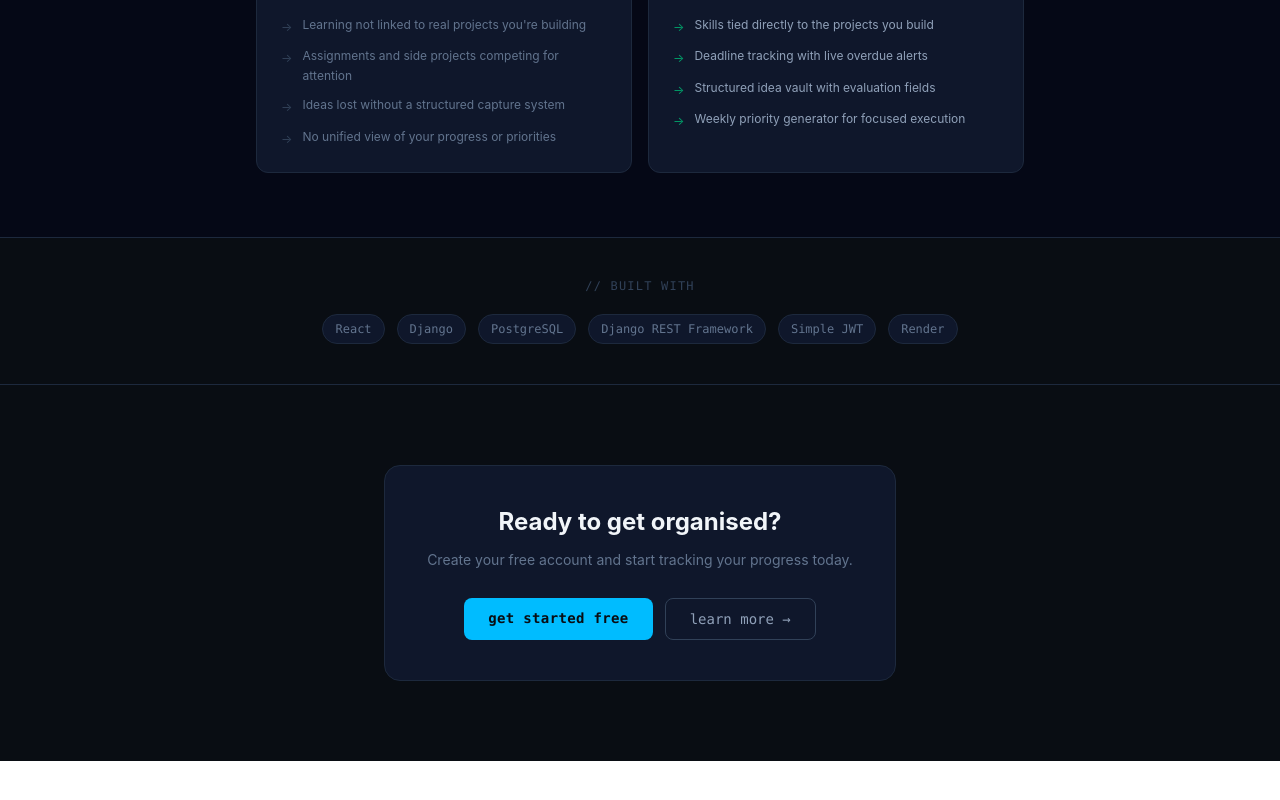
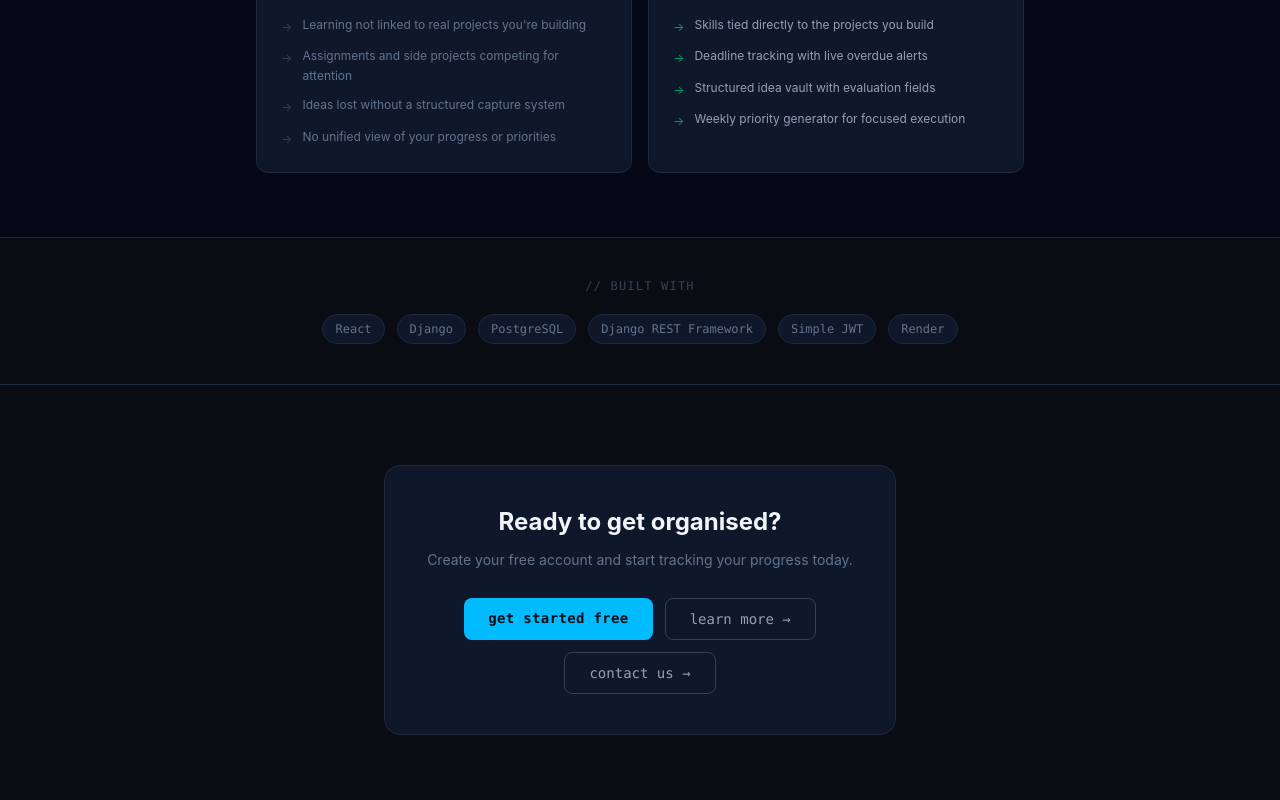
Before and after one commit to roymulinge/devtrack-app, a React (Vite) app: page / in a window 1280 px wide. Shown: the part 1626-2426 px from the top of the page. Before the commit the page ends 2387 px from the top, so only its background shows below. Built offline with nearby package versions, Linux system fonts and the light colour scheme.

Commit message:
feat: add contact us link to landing page CTA section

```diff
--- a/src/pages/Landing.jsx
+++ b/src/pages/Landing.jsx
@@ -209,6 +209,12 @@ const Landing = () => {
             >
               learn more →
             </Link>
+            <Link
+              to="/contact"
+              className="bg-transparent border border-slate-700 hover:border-slate-500 text-slate-400 hover:text-slate-200 font-mono text-sm px-6 py-2.5 rounded-lg transition"
+            >
+              contact us →
+            </Link>
           </div>
         </div>
       </section>
```
